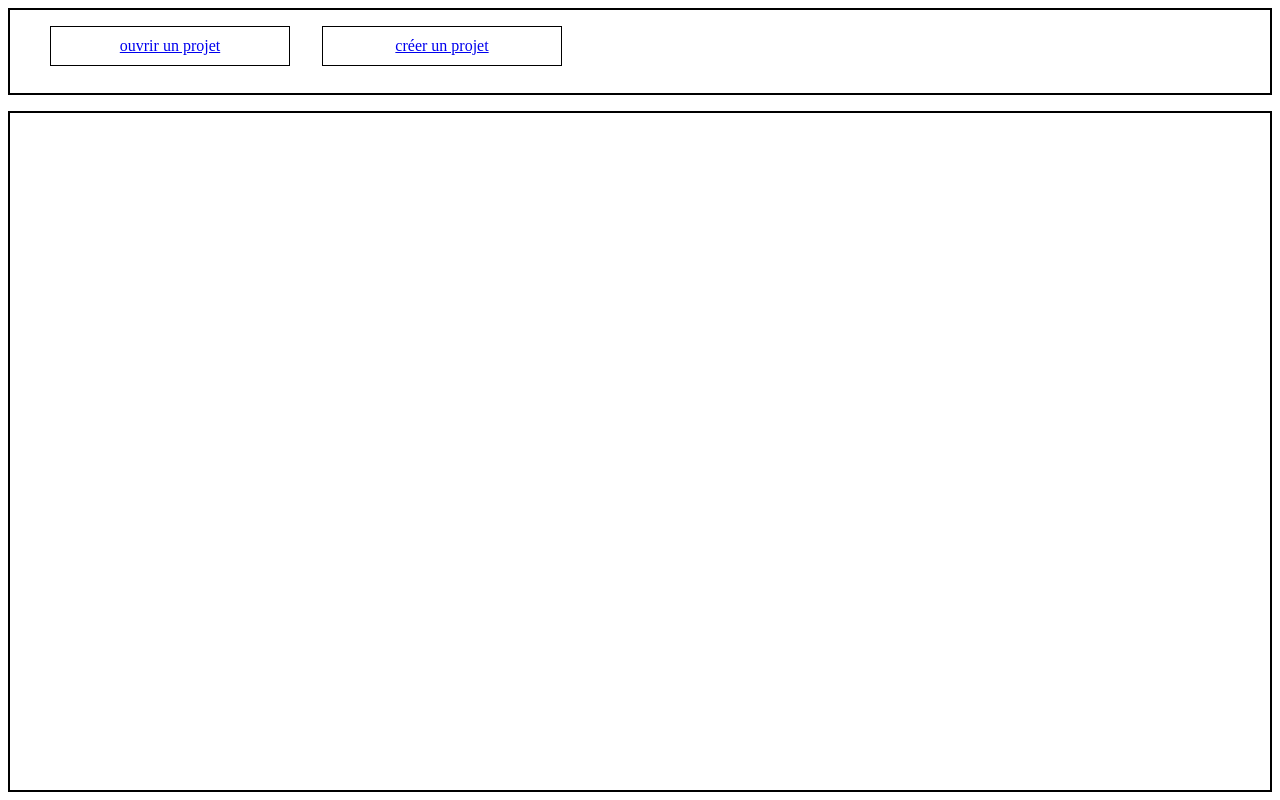
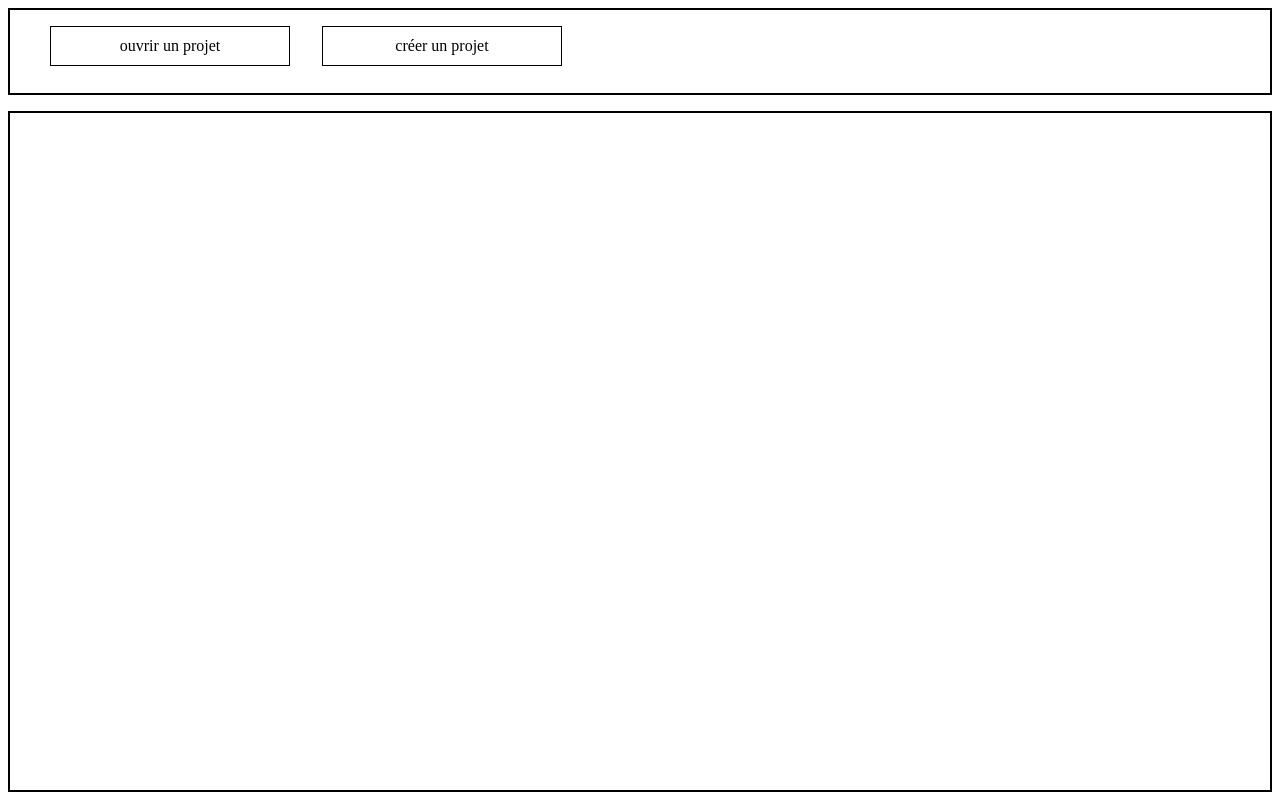
Before and after one commit to lqksdfohd/crcv4-front, an Angular app: page / in a window 1280 px wide. Built offline with nearby package versions, Linux system fonts and the light colour scheme.

Commit message:
modifier le css concernant les liens du composant principal

```diff
--- a/src/app/app.component.css
+++ b/src/app/app.component.css
@@ -51,3 +51,8 @@ div#affichage-erreurs{
     justify-content: center;
     align-items: center;
 }
+
+li a {
+    text-decoration: none;
+    color: black;
+}
```
